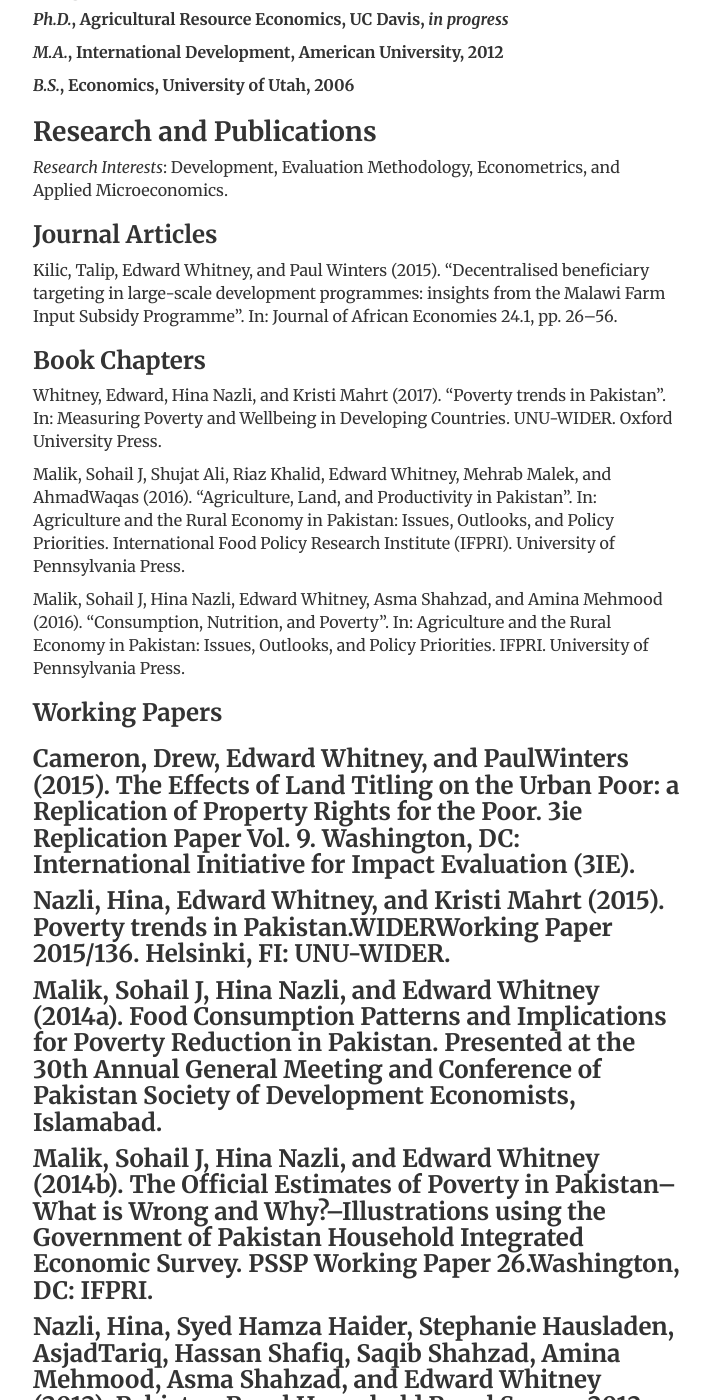
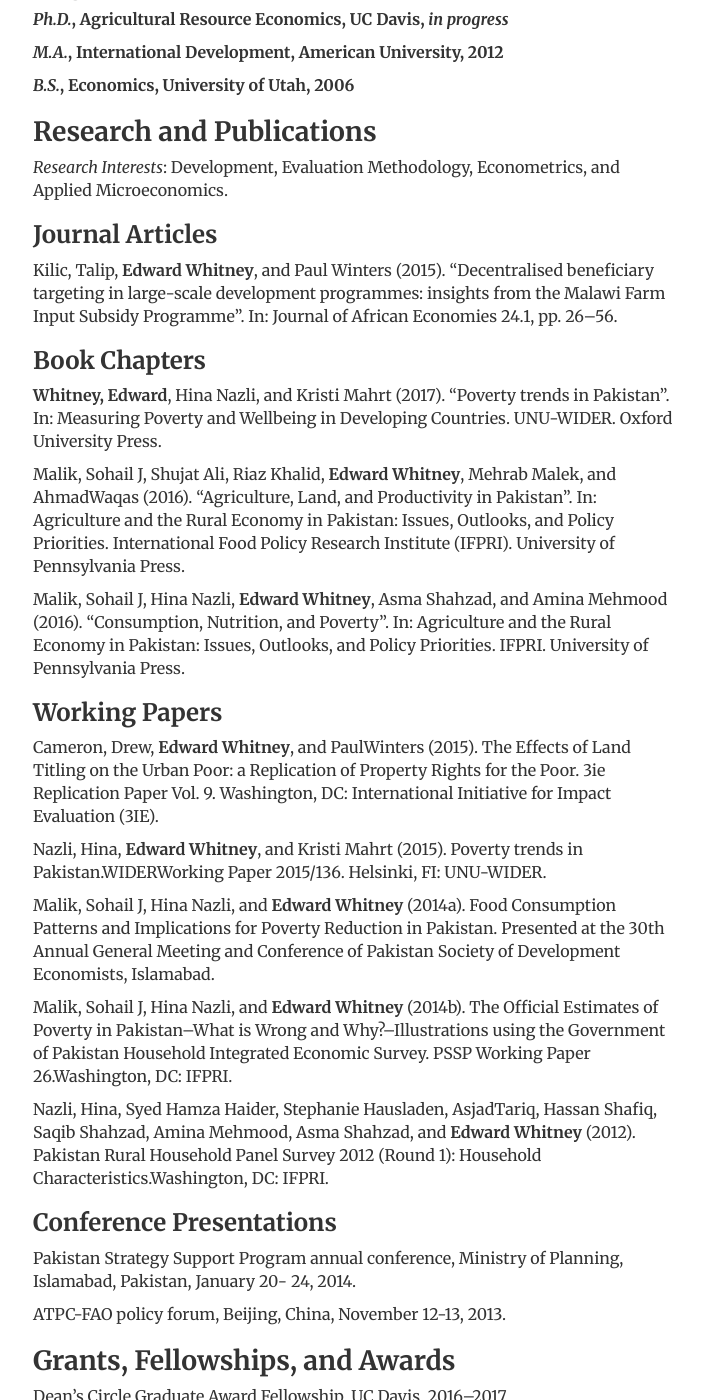
Before and after one commit to edwardmw/edwardmwhitney, a Jekyll site: the page built from cv/index.html, in a window 1280 px wide and 1400 px high, scrolled down 321 px. Shown: the whole window, without its empty margins (283-993 px from the left). Built offline with Jekyll 4.4.1, drawn with Linux system fonts in a browser that asks for light colours; some of the changed text lies outside the part shown.

Commit message:
commit2.63

```diff
--- a/cv/index.html
+++ b/cv/index.html
@@ -36,30 +36,30 @@
 
 				<h3>Journal Articles</h3>
 
-				<p>Kilic, Talip, Edward Whitney, and Paul Winters (2015). “Decentralised beneficiary targeting in large-scale development programmes: insights from the Malawi Farm Input Subsidy Programme”. In: Journal of African Economies 24.1, pp. 26–56.</p>
+				<p>Kilic, Talip, <b>Edward Whitney</b>, and Paul Winters (2015). “Decentralised beneficiary targeting in large-scale development programmes: insights from the Malawi Farm Input Subsidy Programme”. In: Journal of African Economies 24.1, pp. 26–56.</p>
 
 				<h3>Book Chapters</h3>
 
-				<p>Whitney, Edward, Hina Nazli, and Kristi Mahrt (2017). “Poverty trends in Pakistan”. In: Measuring Poverty and
+				<p><b>Whitney, Edward</b>, Hina Nazli, and Kristi Mahrt (2017). “Poverty trends in Pakistan”. In: Measuring Poverty and
 				Wellbeing in Developing Countries. UNU-WIDER. Oxford University Press.</p>
 
-				<p>Malik, Sohail J, Shujat Ali, Riaz Khalid, Edward Whitney, Mehrab Malek, and AhmadWaqas (2016). “Agriculture, Land, and Productivity in Pakistan”. In: Agriculture and the Rural Economy in Pakistan: Issues, Outlooks, and Policy Priorities. International Food Policy Research Institute (IFPRI). University of Pennsylvania Press.</p>
+				<p>Malik, Sohail J, Shujat Ali, Riaz Khalid, <b>Edward Whitney</b>, Mehrab Malek, and AhmadWaqas (2016). “Agriculture, Land, and Productivity in Pakistan”. In: Agriculture and the Rural Economy in Pakistan: Issues, Outlooks, and Policy Priorities. International Food Policy Research Institute (IFPRI). University of Pennsylvania Press.</p>
 
-				<p>Malik, Sohail J, Hina Nazli, Edward Whitney, Asma Shahzad, and Amina Mehmood (2016). “Consumption, Nutrition, and Poverty”. In: Agriculture and the Rural Economy in Pakistan: Issues, Outlooks, and Policy Priorities. IFPRI. University of Pennsylvania Press.</p>
+				<p>Malik, Sohail J, Hina Nazli, <b>Edward Whitney</b>, Asma Shahzad, and Amina Mehmood (2016). “Consumption, Nutrition, and Poverty”. In: Agriculture and the Rural Economy in Pakistan: Issues, Outlooks, and Policy Priorities. IFPRI. University of Pennsylvania Press.</p>
 
-				<h3>Working Papers<h3>
+				<h3>Working Papers</h3>
 
-				<p>Cameron, Drew, Edward Whitney, and PaulWinters (2015). The Effects of Land Titling on the Urban Poor: a Replication of Property Rights for the Poor. 3ie Replication Paper Vol. 9. Washington, DC: International Initiative for Impact Evaluation (3IE).</p>
+				<p>Cameron, Drew, <b>Edward Whitney</b>, and PaulWinters (2015). The Effects of Land Titling on the Urban Poor: a Replication of Property Rights for the Poor. 3ie Replication Paper Vol. 9. Washington, DC: International Initiative for Impact Evaluation (3IE).</p>
 
-				<p>Nazli, Hina, Edward Whitney, and Kristi Mahrt (2015). Poverty trends in Pakistan.WIDERWorking Paper 2015/136.
+				<p>Nazli, Hina, <b>Edward Whitney</b>, and Kristi Mahrt (2015). Poverty trends in Pakistan.WIDERWorking Paper 2015/136.
 				Helsinki, FI: UNU-WIDER.</p>
 
-				<p>Malik, Sohail J, Hina Nazli, and Edward Whitney (2014a). Food Consumption Patterns and Implications for Poverty Reduction in Pakistan. Presented at the 30th Annual General Meeting and Conference of Pakistan Society of Development Economists, Islamabad.</p>
+				<p>Malik, Sohail J, Hina Nazli, and <b>Edward Whitney</b> (2014a). Food Consumption Patterns and Implications for Poverty Reduction in Pakistan. Presented at the 30th Annual General Meeting and Conference of Pakistan Society of Development Economists, Islamabad.</p>
 
-				<p>Malik, Sohail J, Hina Nazli, and Edward Whitney (2014b). The Official Estimates of Poverty in Pakistan–What is Wrong and Why?–Illustrations using the Government of Pakistan Household Integrated Economic Survey. PSSP Working Paper 26.Washington, DC: IFPRI.</p>
+				<p>Malik, Sohail J, Hina Nazli, and <b>Edward Whitney</b> (2014b). The Official Estimates of Poverty in Pakistan–What is Wrong and Why?–Illustrations using the Government of Pakistan Household Integrated Economic Survey. PSSP Working Paper 26.Washington, DC: IFPRI.</p>
 
 				<p>Nazli, Hina, Syed Hamza Haider, Stephanie Hausladen, AsjadTariq, Hassan Shafiq, Saqib Shahzad, Amina Mehmood,
-				Asma Shahzad, and Edward Whitney (2012). Pakistan Rural Household Panel Survey 2012 (Round 1): Household
+				Asma Shahzad, and <b>Edward Whitney</b> (2012). Pakistan Rural Household Panel Survey 2012 (Round 1): Household
 				Characteristics.Washington, DC: IFPRI.</p>
 
 				<h3>Conference Presentations</h3>
```
